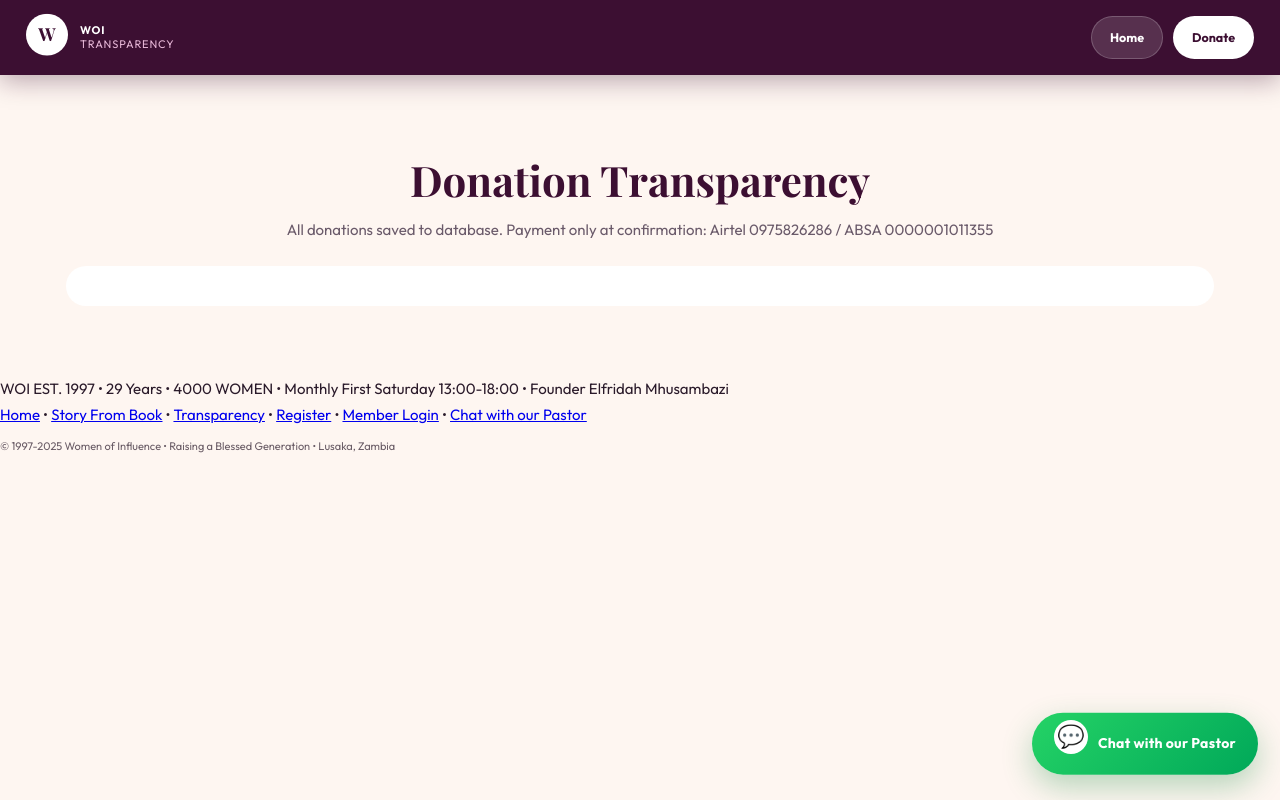
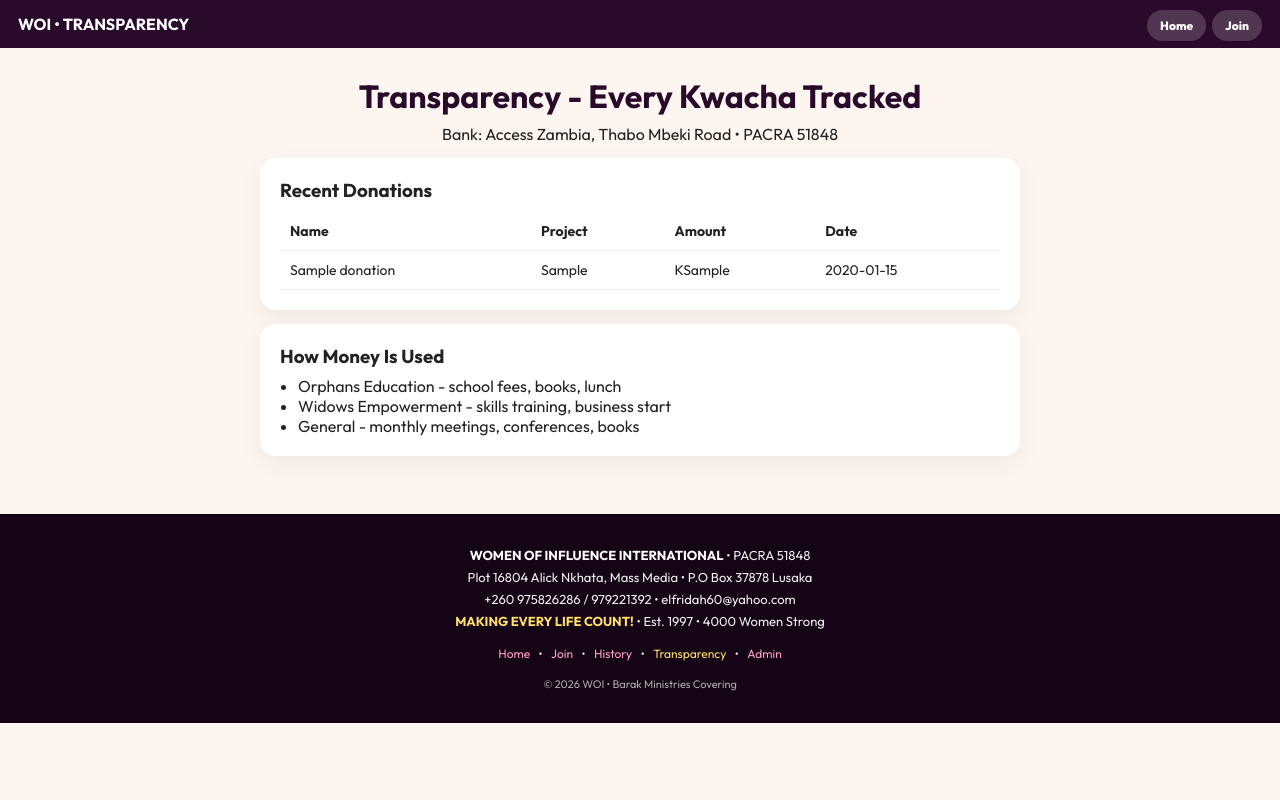
Before and after one commit to kachingaalonzo-svg/woi-website, a Flask app: page /transparency in a window 1280 px wide. Run offline with Flask 3, Linux system fonts and the light colour scheme; tables that the repository leaves empty hold one stand-in row (values such as "Sample post").

Commit message:
Update transparency.html

```diff
--- a/templates/transparency.html
+++ b/templates/transparency.html
@@ -1,7 +1,8 @@
-<!DOCTYPE html><html lang="en"><head><meta charset="UTF-8"><meta name="viewport" content="width=device-width, initial-scale=1.0"><title>Transparency - WOI</title><link href="https://fonts.googleapis.com/css2?family=Playfair+Display:wght@700&family=Outfit:wght@400;700&display=swap" rel="stylesheet"><link rel="stylesheet" href="/static/css/style.css"></head>
-<body><header><div class="logo"><div class="logo-icon">W</div><div class="logo-text">WOI<br><span>TRANSPARENCY</span></div></div><div class="nav-pills"><a class="pill pill-light" href="/">Home</a><a class="pill pill-dark" href="/register">Donate</a></div></header>
-<section><h2 style="font-family:'Playfair Display';font-size:42px;color:#3c0f32;text-align:center">Donation Transparency</h2><p style="text-align:center;color:#6a5a6a">All donations saved to database. Payment only at confirmation: Airtel 0975826286 / ABSA 0000001011355</p><div id="donationsList" style="margin-top:24px;background:white;border-radius:20px;padding:20px"></div></section>
-<script>async function load(){const res=await fetch('/api/donations');const data=await res.json();document.getElementById('donationsList').innerHTML=data.map(d=>`<div style="padding:12px;border-bottom:1px solid #f0d8d0;display:flex;justify-content:space-between"><b>${d.name}</b><span>${d.project} - K${d.amount}</span><span style="color:#00a859">${d.method}</span></div>`).join('')||'No donations yet'}load()</script>
-{% include 'partials/footer.html' %}
-</body>
-</html>
+<!DOCTYPE html><html lang="en"><head><meta charset="UTF-8"><meta name="viewport" content="width=device-width, initial-scale=1.0"><title>Transparency - WOI</title><link href="https://fonts.googleapis.com/css2?family=Outfit:wght@400;700;800;900&display=swap" rel="stylesheet"><style>*{margin:0;padding:0;box-sizing:border-box}body{font-family:'Outfit',sans-serif;background:#fdf6f0;color:#222}nav{background:#2a0a2a;color:white;padding:14px 18px;display:flex;justify-content:space-between}nav a{color:white;text-decoration:none;font-size:12px;font-weight:800;background:rgba(255,255,255,0.18);padding:8px 13px;border-radius:100px;margin-left:6px}.wrap{max-width:800px;margin:0 auto;padding:28px 20px}.card{background:white;border-radius:16px;padding:20px;margin-top:14px;box-shadow:0 8px 25px rgba(0,0,0,0.06)}table{width:100%;border-collapse:collapse;font-size:14px}th,td{padding:10px;border-bottom:1px solid #eee;text-align:left}</style></head>
+<body>
+<nav><b>WOI • TRANSPARENCY</b><div><a href="/">Home</a><a href="/register">Join</a></div></nav>
+<div class="wrap"><h1 style="text-align:center;color:#2a0a2a">Transparency - Every Kwacha Tracked</h1><p style="text-align:center;margin-top:8px">Bank: Access Zambia, Thabo Mbeki Road • PACRA 51848</p>
+<div class="card"><h3>Recent Donations</h3><table style="margin-top:10px"><tr><th>Name</th><th>Project</th><th>Amount</th><th>Date</th></tr>{% for d in donations %}<tr><td>{{d['name']}}</td><td>{{d['project']}}</td><td>K{{d['amount']}}</td><td>{{d['created_at']}}</td></tr>{% else %}<tr><td colspan="4" style="text-align:center;color:#777">No donations yet. Be the first to give.</td></tr>{% endfor %}</table></div>
+<div class="card"><h3>How Money Is Used</h3><ul style="margin-top:8px;padding-left:18px"><li>Orphans Education - school fees, books, lunch</li><li>Widows Empowerment - skills training, business start</li><li>General - monthly meetings, conferences, books</li></ul></div></div>
+<footer style="background:#150415;color:white;padding:30px 20px;text-align:center;font-size:13px;margin-top:30px;line-height:1.7"><p style="color:#eee;font-size:13px"><b style="color:white">WOMEN OF INFLUENCE INTERNATIONAL</b> • PACRA 51848<br>Plot 16804 Alick Nkhata, Mass Media • P.O Box 37878 Lusaka<br>+260 975826286 / 979221392 • elfridah60@yahoo.com<br><b style="color:#ffdf6b">MAKING EVERY LIFE COUNT!</b> • Est. 1997 • 4000 Women Strong</p><p style="margin-top:12px;font-size:12px"><a href="/" style="color:#ff9ec9;text-decoration:none;margin:0 6px">Home</a> • <a href="/register" style="color:#ff9ec9;text-decoration:none;margin:0 6px">Join</a> • <a href="/history" style="color:#ff9ec9;text-decoration:none;margin:0 6px">History</a> • <a href="/transparency" style="color:#ffdf6b;text-decoration:none;margin:0 6px">Transparency</a> • <a href="/admin/login" style="color:#ff9ec9;text-decoration:none;margin:0 6px">Admin</a></p><p style="margin-top:10px;font-size:11px;color:#aaa">© 2026 WOI • Barak Ministries Covering</p></footer>
+</body></html>
```
